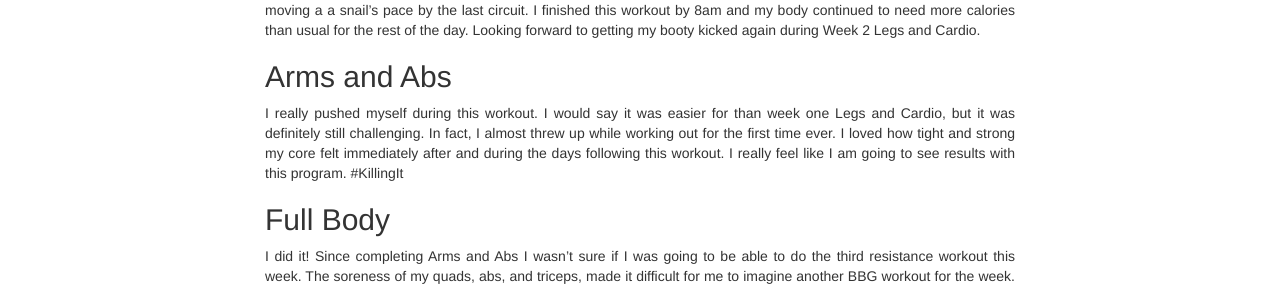
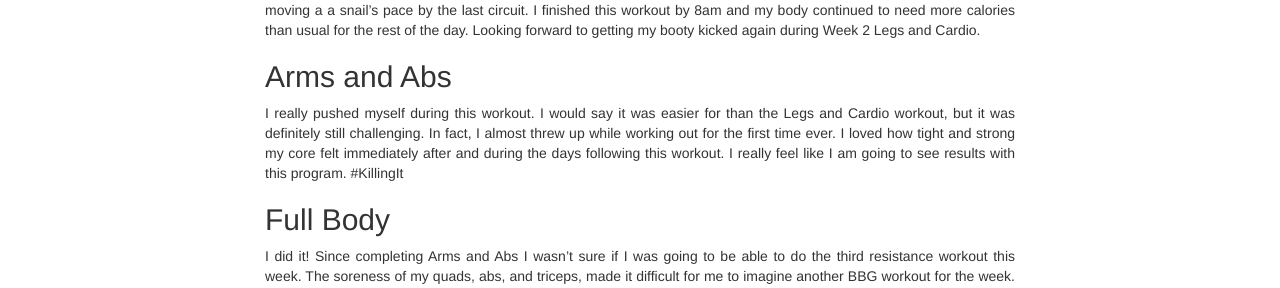
Before and after one commit to saradusenberry/saradusenberry.github.io, a Jekyll site: the page built from _posts/2017-01-16-BBGWeek1.md, in a window 1280 px wide and 1293 px high. Shown: the part 907-1195 px from the top of the window. Built offline with Jekyll 4.4.1, drawn with Linux system fonts in a browser that asks for light colours; nearby versions of some CDN libraries.

Commit message:
Update 2017-01-16-BBGWeek1.md

```diff
--- a/_posts/2017-01-16-BBGWeek1.md
+++ b/_posts/2017-01-16-BBGWeek1.md
@@ -18,7 +18,7 @@ So I finally did it. After following Kayla Itsines on social media for years, I
 One word to describe this workout- killer. Haven't completed a workout this difficult in a while. My legs were shaking already during the second circuit out of four. I thought about quitting quite a few times, but pushed through, even if I was moving a a snail's pace by the last circuit. I finished this workout by 8am and my body continued to need more calories than usual for the rest of the day. Looking forward to getting my booty kicked again during Week 2 Legs and Cardio.
 
 ## Arms and Abs
-I really pushed myself during this workout. I would say it was easier for than week one Legs and Cardio, but it was definitely still challenging. In fact, I almost threw up while working out for the first time ever. I loved how tight and strong my core felt immediately after and during the days following this workout. I really feel like I am going to see results with this program. #KillingIt
+I really pushed myself during this workout. I would say it was easier for than the Legs and Cardio workout, but it was definitely still challenging. In fact, I almost threw up while working out for the first time ever. I loved how tight and strong my core felt immediately after and during the days following this workout. I really feel like I am going to see results with this program. #KillingIt
 
 ## Full Body
 I did it! Since completing Arms and Abs I wasn't sure if I was going to be able to do the third resistance workout this week. The soreness of my quads, abs, and triceps, made it difficult for me to imagine another BBG workout for the week. But to my surprise, Saturday I felt great and absolutely killed week 1 Full Body.
```
